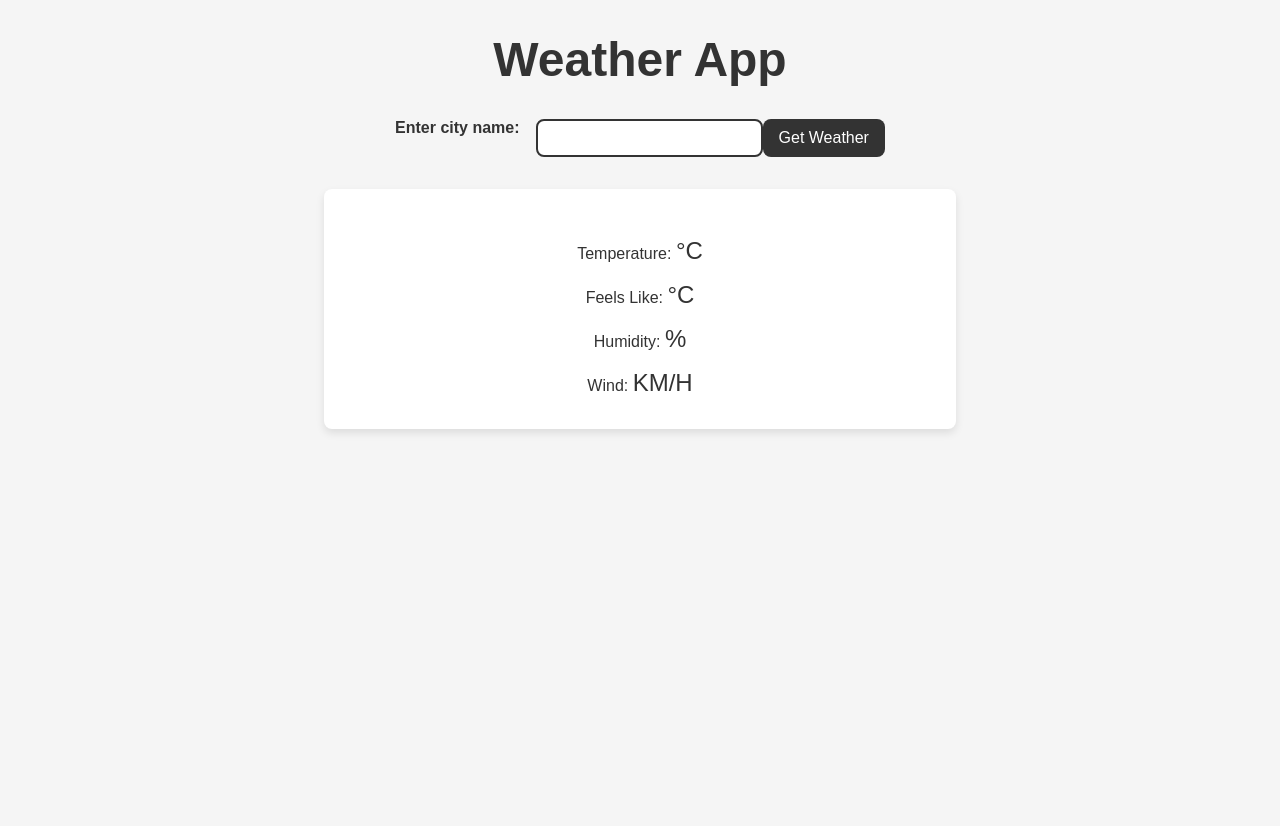
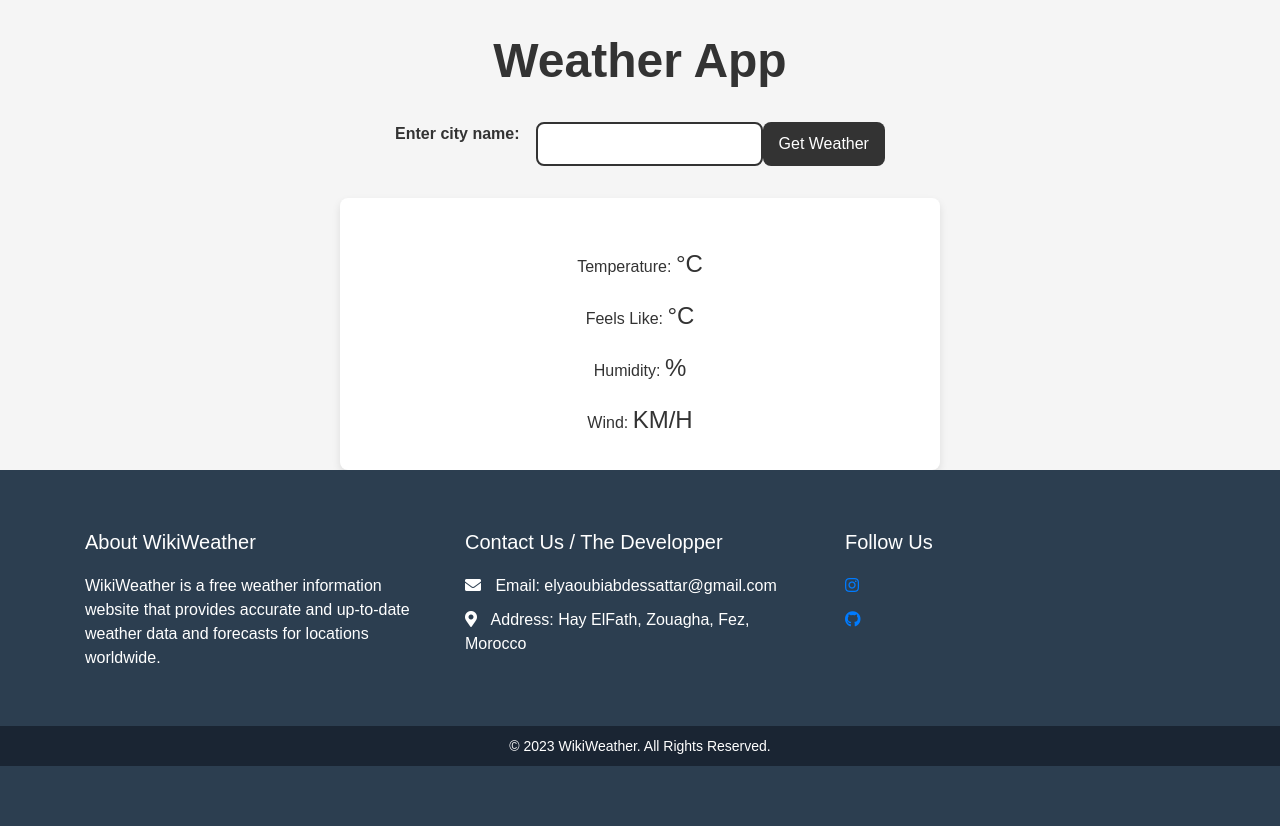
Before and after one commit to abdessattar23/weather, a website: page index.html in a window 1280 px wide. Before the commit the page ends 800 px from the top, so only its background shows below. Drawn offline with nearby package versions, Linux system fonts and the light colour scheme; no server answers.

Commit message:
Footer Added

```diff
--- a/index.html
+++ b/index.html
@@ -8,7 +8,70 @@
     <meta name="google-site-verification" content="uR6NLYVFoiktxJOfO2f1NovgOyWkQlwvJidwUXzGitY" />
     <title>Wiki Weather</title>
     <link rel="icon" type="image/png" href="fav.png">
+    <link rel="stylesheet" href="https://maxcdn.bootstrapcdn.com/bootstrap/4.0.0/css/bootstrap.min.css" integrity="sha384-Gn5384xqQ1aoWXA+058RXPxPg6fy4IWvTNh0E263XmFcJlSAwiGgFAW/dAiS6JXm" crossorigin="anonymous">
+<script src="https://code.jquery.com/jquery-3.2.1.slim.min.js" integrity="sha384-KJ3o2DKtIkvYIK3UENzmM7KCkRr/rE9/Qpg6aAZGJwFDMVNA/GpGFF93hXpG5KkN" crossorigin="anonymous"></script>
+<script src="https://cdnjs.cloudflare.com/ajax/libs/popper.js/1.12.9/umd/popper.min.js" integrity="sha384-ApNbgh9B+Y1QKtv3Rn7W3mgPxhU9K/ScQsAP7hUibX39j7fakFPskvXusvfa0b4Q" crossorigin="anonymous"></script>
+<script src="https://maxcdn.bootstrapcdn.com/bootstrap/4.0.0/js/bootstrap.min.js" integrity="sha384-JZR6Spejh4U02d8jOt6vLEHfe/JQGiRRSQQxSfFWpi1MquVdAyjUar5+76PVCmYl" crossorigin="anonymous"></script>
+<link rel="stylesheet" href="https://use.fontawesome.com/releases/v5.15.2/css/all.css" integrity="sha384-fnmOCqbTlWIlj8LyTjo7mOUStjsKqtE6a0kM6aX4MnEJZg4FJiV/lCkhI2gxiec+" crossorigin="anonymous">
+
     <style>
+      footer {
+  background-color: #2c3e50;
+  color: #fff;
+  padding: 60px 0;
+}
+
+footer h4 {
+  font-size: 20px;
+  margin-bottom: 20px;
+}
+
+footer p {
+  font-size: 16px;
+  line-height: 24px;
+}
+
+footer ul li {
+  font-size: 16px;
+  line-height: 24px;
+  margin-bottom: 10px;
+}
+
+footer ul li i {
+  margin-right: 10px;
+}
+
+.bottom-bar {
+  background-color: #1a2533;
+  padding: 10px 0;
+  margin-top: 40px;
+}
+
+.bottom-bar p {
+  font-size: 14px;
+  line-height: 20px;
+  text-align: center;
+  margin: 0;
+}
+
+.bottom-bar p a {
+  color: #fff;
+}
+
+.bottom-bar p a:hover {
+  text-decoration: underline;
+}
+
+@media (max-width: 767px) {
+  footer h4 {
+    margin-top: 40px;
+  }
+
+  .bottom-bar {
+    margin-top: 20px;
+  }
+}
+
     /* Body styles */
 body {
   font-family: Arial, sans-serif;
@@ -125,6 +188,42 @@ button[type="submit"]:hover {
       <p>Humidity: <span id="humidity"></span></p>
       <p>Wind: <span id="wind"></span></p>
     </div>
+
+
+    <footer>
+  <div class="container">
+    <div class="row">
+      <div class="col-md-4">
+        <h4>About WikiWeather</h4>
+        <p>WikiWeather is a free weather information website that provides accurate and up-to-date weather data and forecasts for locations worldwide.</p>
+      </div>
+      <div class="col-md-4">
+        <h4>Contact Us / The Developper</h4>
+        <ul class="list-unstyled">
+          <li><i class="fas fa-envelope"></i> Email: elyaoubiabdessattar@gmail.com</li>
+          <li><i class="fas fa-map-marker-alt"></i> Address: Hay ElFath, Zouagha, Fez, Morocco</li>
+        </ul>
+      </div>
+      <div class="col-md-4">
+        <h4>Follow Us</h4>
+        <ul class="list-unstyled">
+          <li><a href="https://instagram.com/abdessattar23"><i class="fab fa-instagram"></i></a></li>
+          <li><a href="https://github.com/abdesattar23"><i class="fab fa-github"></i></a></li>
+        </ul>
+      </div>
+    </div>
+  </div>
+  <div class="bottom-bar">
+    <div class="container">
+      <div class="row">
+        <div class="col-md-12">
+          <p>&copy; 2023 WikiWeather. All Rights Reserved.</p>
+        </div>
+      </div>
+    </div>
+  </div>
+</footer>
+
     <script src="https://code.jquery.com/jquery-3.6.0.min.js"></script>
     <script>
       var ipCity;
```
